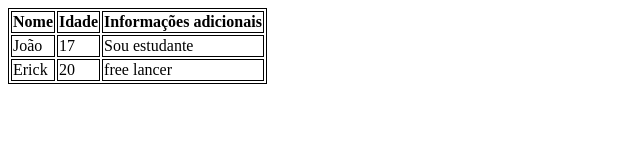
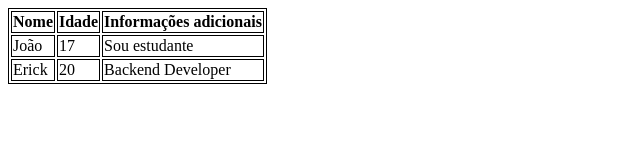
Before and after one commit to MCosta19/aula-tabela, a plain HTML site: page index.html in a window 1280 px wide. Shown: the full height of the page, 0-640 px from the left. Drawn offline with Linux system fonts and the light colour scheme.

Commit message:
Troca de Freelancer para Backend Developer

```diff
--- a/index.html
+++ b/index.html
@@ -28,7 +28,7 @@
             <tr>
                 <td>Erick</td>
                 <td>20</td>
-                <td>free lancer</td>
+                <td>Backend Developer</td>
             </tr>
         </tbody>
     </table>
```
